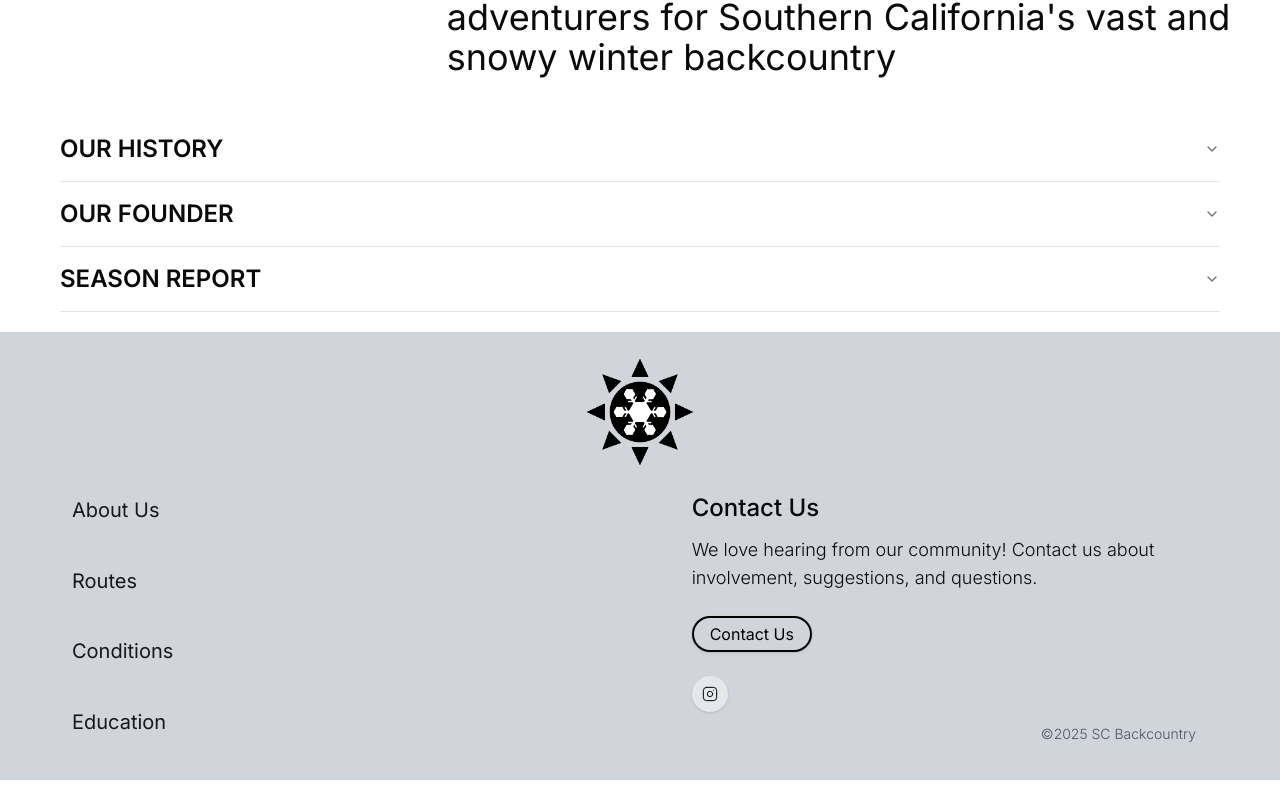
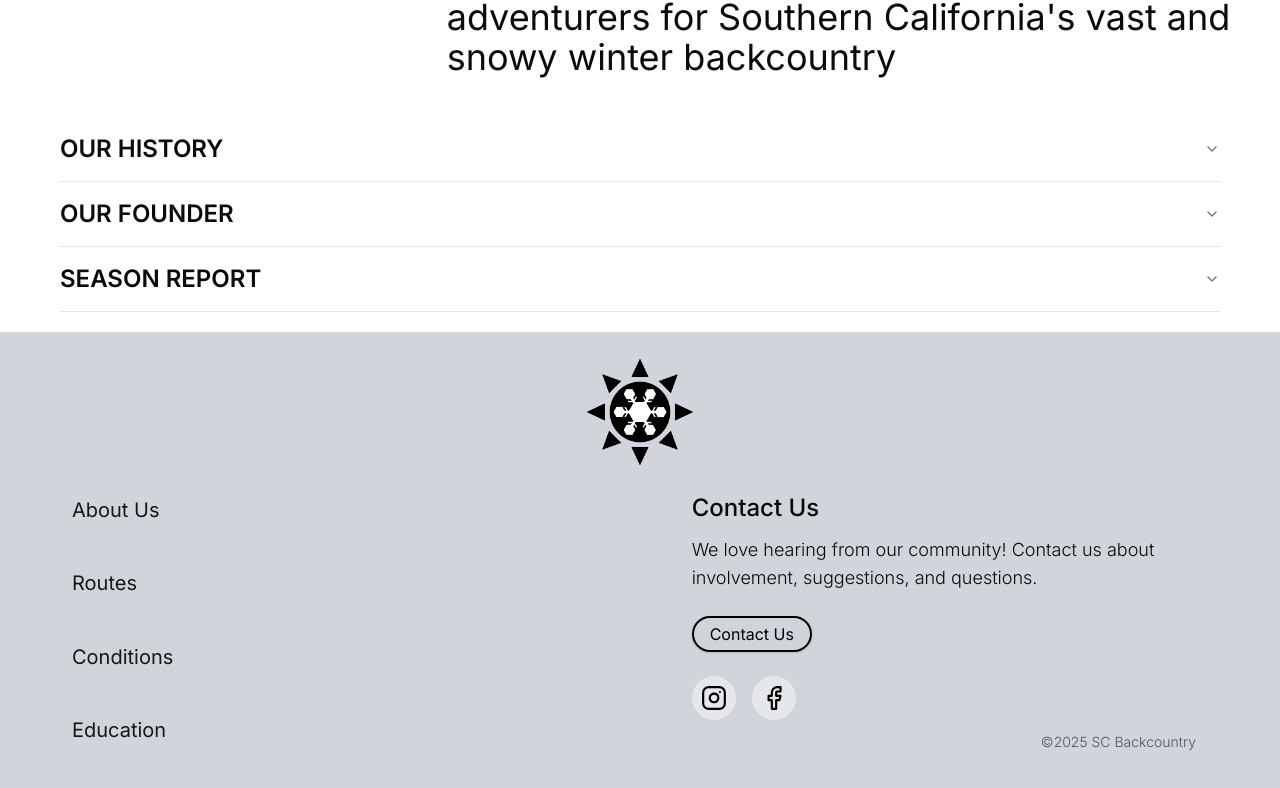
Before and after one commit to dawsonmai/sc-backcountry, a Next.js app: page /about in a window 1280 px wide. Shown: the part 903-1691 px from the top of the page. Built offline with nearby package versions, Linux system fonts and the light colour scheme; no server answers.

Commit message:
updated footer to have facebook link. cleaner buttons

```diff
--- a/src/components/global/Footer2.tsx
+++ b/src/components/global/Footer2.tsx
@@ -1,15 +1,17 @@
-import { Instagram } from "lucide-react";
+import { Instagram, Facebook } from "lucide-react";
 import Link from "next/link";
 import { Button } from "../ui/button";
 
 const Footer2 = () => {
     return (
         <div className="bg-gray-300 p-6 items-center flex flex-col justify-center">
-            <div className="h-28 w-28 mb-6" style={{
-                        backgroundImage: "linear-gradient(rgba(0, 0, 0, 0), rgba(0, 0, 0, 0)), url(../logoDark.png)",
-                        backgroundSize: "contain",
-                        backgroundPosition: "center",
-            }}></div>
+            <Link href="/">
+                <div className="h-28 w-28 mb-6" style={{
+                            backgroundImage: "linear-gradient(rgba(0, 0, 0, 0), rgba(0, 0, 0, 0)), url(../logoDark.png)",
+                            backgroundSize: "contain",
+                            backgroundPosition: "center",
+                }}></div>
+            </Link>
             <div className="w-full flex flex-col sm:flex-row justify-between px-2 sm:px-8 md:px-12">
                 <div className="flex flex-col w-full justify-between items-start text-xl mb-4 sm:md-0">
                     <Button variant="link" className="px-0 font-normal text-xl" asChild>
@@ -32,11 +34,29 @@ const Footer2 = () => {
                         <Button className="mb-6 bg-transparent border-2 border-black rounded-full py-2 px-4 font-medium text-black hover:bg-black hover:text-white font-normal text-md">
                             <Link href="mailto:scbackcountry@gmail.com">Contact Us</Link>
                         </Button>
-                        <a href="https://apac01.safelinks.protection.outlook.com/?url=https%3A%2F%2Fwww.instagram.com%2Fscbackcountry%3Figsh%3DNTc4MTIwNjQ2YQ%253D%253D%26utm_source%3Dqr&data=05%7C02%7C%7Ce2b905c965fe425c686708dd708e377f%7C84df9e7fe9f640afb435aaaaaaaaaaaa%7C1%7C0%7C638790478301747394%7CUnknown%7CTWFpbGZsb3d8eyJFbXB0eU1hcGkiOnRydWUsIlYiOiIwLjAuMDAwMCIsIlAiOiJXaW4zMiIsIkFOIjoiTWFpbCIsIldUIjoyfQ%3D%3D%7C0%7C%7C%7C&sdata=xkdHFlaNfwzTHoyWW0dcfuaexJ2DySBXvgLW%2FmHH4%2BA%3D&reserved=0">
-                            <Button className="bg-gray-200 rounded-full w-9 h-9 flex flex-row justify-center items-center text-black hover:text-white">
-                                <Instagram strokeWidth={1.5} className="size-5" />
-                            </Button>
-                        </a>
+                        <div className="flex flex-row gap-4">
+                            <Link
+                                target="_blank"
+                                rel="noopener noreferrer"
+                                href="https://apac01.safelinks.protection.outlook.com/?url=https%3A%2F%2Fwww.instagram.com%2Fscbackcountry%3Figsh%3DNTc4MTIwNjQ2YQ%253D%253D%26utm_source%3Dqr&data=05%7C02%7C%7Ce2b905c965fe425c686708dd708e377f%7C84df9e7fe9f640afb435aaaaaaaaaaaa%7C1%7C0%7C638790478301747394%7CUnknown%7CTWFpbGZsb3d8eyJFbXB0eU1hcGkiOnRydWUsIlYiOiIwLjAuMDAwMCIsIlAiOiJXaW4zMiIsIkFOIjoiTWFpbCIsIldUIjoyfQ%3D%3D%7C0%7C%7C%7C&sdata=xkdHFlaNfwzTHoyWW0dcfuaexJ2DySBXvgLW%2FmHH4%2BA%3D&reserved=0"
+                                className="hover:underline"
+                            >
+                                <button className="bg-gray-200 rounded-full w-11 h-11 flex justify-center items-center text-black hover:text-white hover:bg-black transition-colors duration-150">
+                                    <Instagram strokeWidth={2} size={26} />
+                                </button>
+                            </Link>
+
+                            <Link
+                                target="_blank"
+                                rel="noopener noreferrer"
+                                href="https://www.facebook.com/profile.php?id=61575335303169"
+                                className="hover:underline"
+                            >
+                                <button className="bg-gray-200 rounded-full w-11 h-11 flex justify-center items-center text-black hover:text-white hover:bg-black transition-colors duration-150">
+                                    <Facebook strokeWidth={2} size={26} />
+                                </button>
+                            </Link>
+                        </div>
                     </div>
                     <p className="p-3 font-light text-gray-600 text-sm text-end">&copy;2025 SC Backcountry</p>
                 </div>
```
